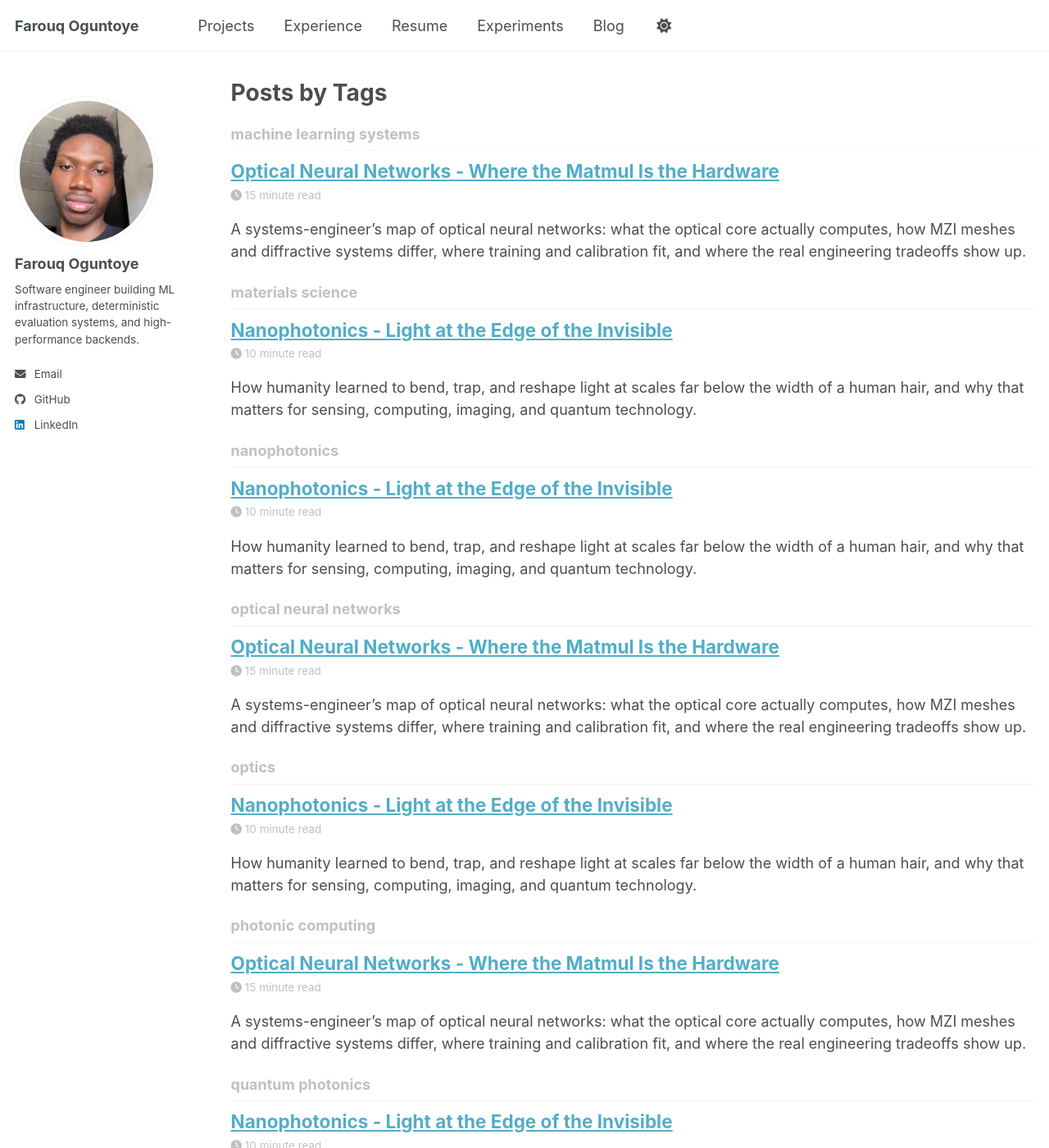
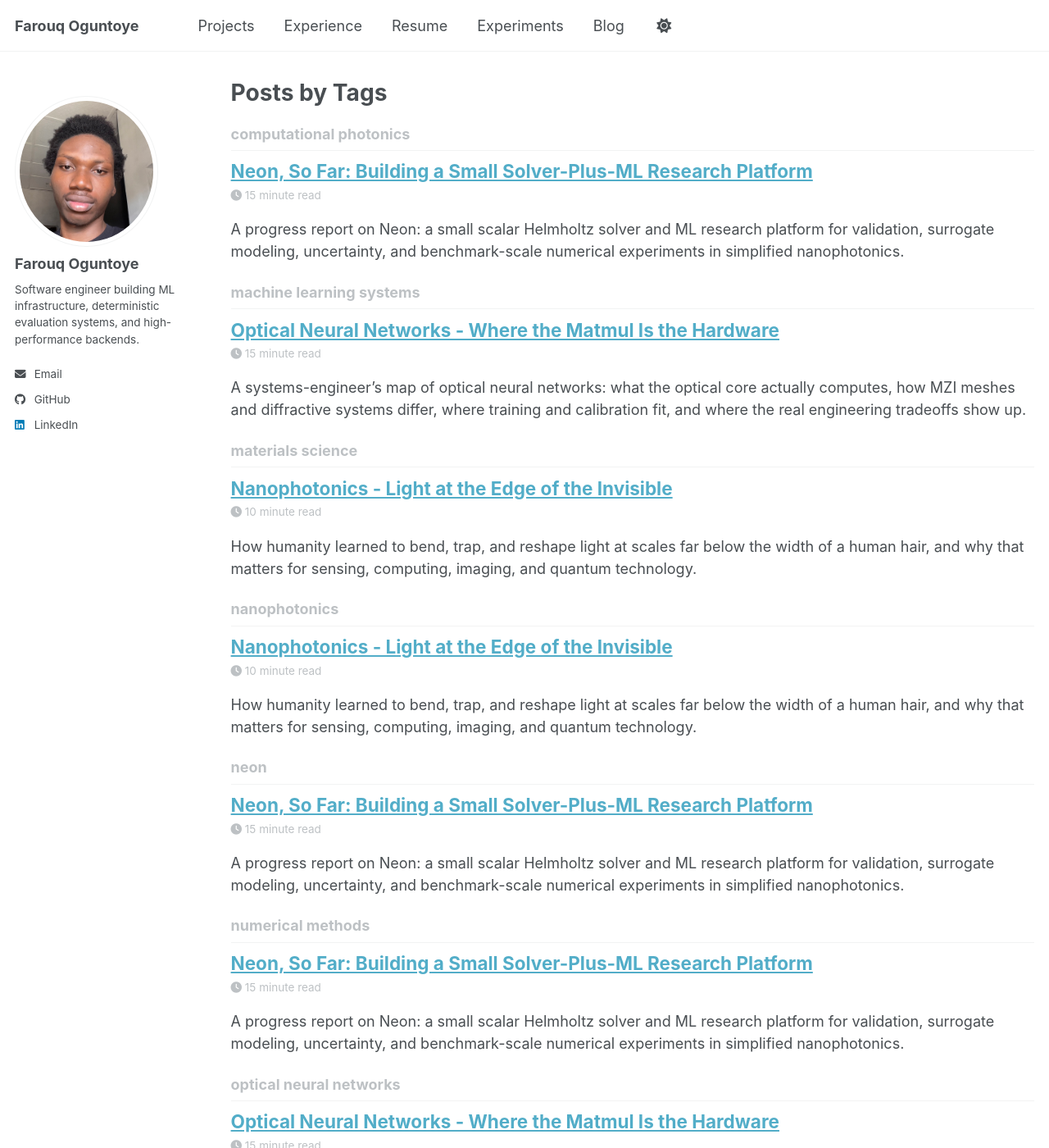
Before and after one commit to Herr-Professor/herr-professor.github.io, a Jekyll site: the page built from _pages/tag-archive.html, in a window 1280 px wide and 1400 px high. Shown: the whole window at 82% size. Built offline with Jekyll 4.4.1, drawn with Linux system fonts in a browser that asks for light colours; a script bundle is joined from its source files by our own code; library files that are not in the unit come from our copies; some of the changed lines change nothing that is shown; some of the changed text lies outside the part shown.

Commit message:
Add Neon progress post

```diff
--- a/_includes/footer.html
+++ b/_includes/footer.html
@@ -20,6 +20,5 @@
 {% endif %}
 
 <div class="page__footer-copyright">
-  &copy; {{ site.time | date: '%Y' }} {{ site.name | default: site.title }}, built with <a href="https://jekyllrb.com" rel="nofollow">Jekyll</a> and <a href="https://mademistakes.com/work/minimal-mistakes-jekyll-theme/" rel="nofollow">Minimal Mistakes</a>.<br />
-  Site last updated {{ "now" | date: '%Y-%m-%d' }}
+  &copy; {{ site.time | date: '%Y' }} {{ site.name | default: site.title }}, built with <a href="https://jekyllrb.com" rel="nofollow">Jekyll</a> and <a href="https://mademistakes.com/work/minimal-mistakes-jekyll-theme/" rel="nofollow">Minimal Mistakes</a>.
 </div>
--- /dev/null
+++ b/_posts/2026-03-23-neon-so-far.md
@@ -0,0 +1,229 @@
+---
+layout: single
+title: "Neon, So Far: Building a Small Solver-Plus-ML Research Platform"
+excerpt: "A progress report on Neon: a small scalar Helmholtz solver and ML research platform for validation, surrogate modeling, uncertainty, and benchmark-scale numerical experiments in simplified nanophotonics."
+permalink: /blog/neon-so-far/
+date: 2026-03-22 22:30:00 +0100
+author_profile: true
+show_date: false
+read_time: true
+share: false
+related: false
+comments: false
+tags:
+  - neon
+  - computational photonics
+  - surrogate modeling
+  - numerical methods
+---
+
+<style>
+  .neon-post-figure {
+    margin: 2rem 0;
+  }
+
+  .neon-post-figure img {
+    width: 100%;
+    border: 1px solid #e5e7eb;
+    border-radius: 8px;
+  }
+
+  .neon-post-figure figcaption {
+    margin-top: 0.75rem;
+    color: #4b5563;
+    font-size: 0.95rem;
+    line-height: 1.6;
+  }
+</style>
+
+I started Neon because I wanted a research codebase I could understand end to end.
+
+There are plenty of powerful simulation environments in photonics, but for the questions I cared about most, I wanted something smaller and more inspectable: a numerical solver I could validate directly, extend carefully, and then use as a base for machine-learning experiments without losing track of what the model was actually learning. Neon started there, as a minimal scalar Helmholtz code. It has gradually turned into something broader: a private solver-plus-ML platform for careful, benchmark-scale numerical modeling experiments in simplified nanophotonics settings.
+
+This post is a snapshot of the work so far, not a finished-project announcement. The direct PDE solver is still the reference path. The learned models are still narrow slab-family surrogates. Some milestones have worked well, some have produced mixed results, and some of the most useful results so far are the ones that forced the project to get more honest.
+
+Because the repository is still private, this write-up focuses on the benchmark design, validation milestones, and what the current results actually justify.
+
+## Why I Started Neon
+
+I wanted to build a serious numerical modeling toolchain from the ground up, but I also wanted it to stay small enough that every piece remained legible. That meant starting with a reduced model instead of pretending to build a full production-grade electromagnetic platform on day one.
+
+The motivation was partly numerical and partly scientific-ML-driven. On the numerical side, I wanted a solver I could validate with simple cases, inspect with tests, and extend in a controlled way. On the ML side, I wanted to look at questions that are easy to overstate in photonics-flavored surrogate modeling: when a surrogate helps, when it does not, whether physics-informed losses really matter, what uncertainty signals are worth trusting, and whether better held-out metrics actually improve downstream screening or inverse-design workflows.
+
+That combination is what Neon has become: a small research platform built around a scalar benchmark where the direct solver remains the oracle.
+
+## What Neon Is Today
+
+Today, Neon is a C++20 scalar frequency-domain Helmholtz code with a Python ML layer built on top of it.
+
+At the solver level, the current codebase supports:
+
+- a 2D scalar frequency-domain Helmholtz solve on a structured Cartesian grid
+- heterogeneous complex relative permittivity
+- two source models: `plane_wave_line` and `point`
+- two absorber modes: a legacy sponge and a scalar stretched-coordinate PML
+- Eigen `SparseLU` as the default linear solve path, with optional `BiCGSTAB` and fallback
+- CSV output plus optional VTK export
+
+On top of that, Neon now includes:
+
+- slab-family dataset generation driven by the direct solver
+- a baseline MLP surrogate
+- a reduced hybrid surrogate that predicts scalar targets plus a cropped centerline field
+- an enhanced hybrid variant with residual, boundary-aware, and source-aware penalties
+- benchmark-facing slab normalization for the current scalar normal-incidence slab family
+- deep-ensemble uncertainty
+- solver-as-oracle active-learning pilots
+- dense screening inverse-design workflows with mandatory direct solver reevaluation
+
+The important qualifier is that all of this remains narrow in scope. Neon is not a full-vector Maxwell platform, and I do not think it should be described that way.
+
+## The Solver Core
+
+The core numerical model is the scalar out-of-plane Helmholtz equation on a regular grid. That is a deliberately reduced model, but it is still enough to make the code scientifically useful as a controlled environment for validation, surrogate modeling, and workflow benchmarking.
+
+The current repository still keeps the direct solver at the center of the project. Every learned model is trained from direct Neon outputs. Every inverse-design-style result still requires direct reevaluation. That design choice matters because it keeps the project honest: the learned model is never allowed to quietly become the ground truth.
+
+<figure class="neon-post-figure">
+  <img src="/images/blog/neon/direct_solver_field_plots.png" alt="Field intensity and real field plots from Neon’s homogeneous benchmark case.">
+  <figcaption>Direct solver output from Neon’s homogeneous benchmark case.</figcaption>
+</figure>
+
+The codebase is also in a decent engineering state now. The current test suite passes `12/12`, and the solver/validation stack is backed by C++ tests plus Python smoke tests for the ML workflows.
+
+## What Changed With the PML / Validation Milestone
+
+One of the first meaningful upgrades was boundary treatment. Neon kept its original sponge absorber as a legacy path, but added a scalar stretched-coordinate PML for the current Helmholtz formulation.
+
+On the shipped homogeneous benchmark, that change made a real difference. The left reflection ratio drops from `0.1772` with the sponge path to `0.0109` with the scalar PML, and the right-side backscatter ratio drops from `0.2765` to `0.0266`. In rough terms, that is about a `16.3x` reduction in the left reflection metric and a `10.4x` reduction in the right backscatter metric. The homogeneous thickness sweep is also well behaved: increasing the PML from `10` to `18` cells reduces the left reflection ratio from `0.0570` to `0.0069` and the right backscatter ratio from `0.1113` to `0.0159`.
+
+<figure class="neon-post-figure">
+  <img src="/images/blog/neon/pml_vs_sponge_validation.png" alt="Validation plots comparing scalar PML and sponge absorbers, plus PML thickness sweeps.">
+  <figcaption>Scalar PML validation on the current benchmark family.</figcaption>
+</figure>
+
+That does not prove broad absorber quality for every geometry, but it does show that the current scalar PML path is materially cleaner than the legacy sponge on the benchmark it was built for.
+
+The validation story also became more interesting once I started comparing the slab benchmark against external references. The transfer-matrix-method check was the most useful example. The first version failed badly, but the failure turned out to be more about what Neon was outputting than about the direct solve itself.
+
+The legacy slab transmission and reflection quantities are monitor-based proxies. On the current slab sweep, comparing those directly to analytic TMM gives mean absolute errors of `0.2279` for transmission and `0.0662` for reflection, with a strongly positive signed bias of `+0.2279` and `+0.0594`. That looks much more like a normalization or proxy offset than random solver scatter. After adding a benchmark-facing scalar normalization for the present lossless normal-incidence slab family, the same comparison improves to mean absolute errors of `0.0489` and `0.0489`, with max absolute errors of about `0.1000` for both terms. That benchmark-facing comparison now passes the current threshold for the shipped slab sweep.
+
+<figure class="neon-post-figure">
+  <img src="/images/blog/neon/tmm_comparison.png" alt="Scatter plots comparing Neon slab coefficients to analytic transfer-matrix-method values.">
+  <figcaption>Legacy proxy outputs versus benchmark-facing slab coefficients in the TMM check.</figcaption>
+</figure>
+
+That is a good result, but it is also a narrow one. I would describe it as improved benchmark-facing scalar slab normalization, not as a general rigorous power-normalization framework.
+
+Not every external check came out well. The corrected `Ez`-to-`Ez` Ceviche comparison still fails its threshold: the current magnitude correlation is `0.8737`, and the normalized field MAE is `1.1199`. I keep that result in the repo because it is useful caution, not because it supports a strong claim.
+
+## The First Surrogate Modeling Milestone
+
+Once the solver and output pipeline were solid enough, I added a solver-driven slab dataset and a small baseline surrogate.
+
+The shipped slab dataset currently contains `18` designs and `108` samples, with deterministic `design_id` splits of `12/3/3` designs or `72/18/18` samples across train, validation, and test. The feature space is simple: slab thickness, slab relative permittivity real part, and wavelength.
+
+The first baseline model was a PyTorch MLP trained on the legacy slab targets:
+
+- `normalized_transmission`
+- `normalized_reflection`
+- `normalized_peak_intensity`
+
+On that legacy target set, the current baseline held-out mean MAE is `0.1548`, and the current OOD probe mean MAE is `0.2627`. The separate OOD degradation check labels that behavior as mild degradation rather than catastrophic collapse, but it is not a robustness story: the mean OOD absolute errors in that check are `0.2749` for transmission, `0.1608` for reflection, and `0.1610` for peak intensity.
+
+That baseline milestone was important because it established the first solver-trained surrogate workflow end to end. But it also made the limitations visible quickly: the model is narrow, the targets started out as proxy quantities, and OOD behavior remains constrained.
+
+## The Hybrid AI + PDE Milestone
+
+The next question was whether a purely tabular surrogate was leaving useful structure on the table. That led to Neon’s reduced hybrid workflow.
+
+The current hybrid model predicts the same scalar slab targets as the baseline, but it also predicts a cropped complex centerline field. During training, Neon can then penalize not just scalar errors but also a reduced discrete Helmholtz residual along that centerline.
+
+That gives three model families in the current comparison ladder:
+
+- **Model A:** baseline data-driven MLP
+- **Model B:** scalar targets + centerline field + reduced residual
+- **Model C:** Model B plus a boundary-aware loss and a source-aware loss
+
+The extra physics terms in Model C are still benchmark-specific and reduced. The boundary-aware term penalizes backward-wave content in a transmitted-side background window near the absorber entrance. The source-aware term penalizes mismatch to the expected forward-wave structure in the source-side background region. This is not a full-domain PINN, not a neural operator, and not a Maxwell-level physics model. But it is physics-derived in a real, limited sense.
+
+<figure class="neon-post-figure">
+  <img src="/images/blog/neon/hybrid_centerline_example.png" alt="Held-out centerline comparison between reference and predicted real, imaginary, and intensity values.">
+  <figcaption>One held-out centerline field example from the reduced hybrid workflow.</figcaption>
+</figure>
+
+## What the Current Results Actually Say
+
+This is where the project stopped being just a feature stack and started becoming a benchmark platform.
+
+On the original legacy target set, the full-data A/B/C comparison is mixed but informative. The current test mean MAEs are:
+
+- Model A: `0.1548`
+- Model B: `0.1616`
+- Model C: `0.1522`
+
+On the shipped OOD probe, the corresponding mean MAEs are:
+
+- Model A: `0.2627`
+- Model B: `0.2802`
+- Model C: `0.2653`
+
+So Model C improves clearly over Model B in both held-out and OOD error on this benchmark, but it still does not beat the simple baseline on OOD.
+
+The ablation result is even more useful than the headline comparison. Removing the source-aware term degrades Model C from `0.1522` to `0.1625` on held-out test MAE and from `0.2653` to `0.2704` on the OOD probe. Removing the boundary-aware term barely changes those numbers: `0.1522` to `0.1521` on test and `0.2653` to `0.2651` on OOD. On this benchmark, the source-aware term is doing real work; the boundary-aware term is much weaker.
+
+The reduced-data study tells a similarly cautious story. Model C beats Model B on held-out test error in `4/6` train-size settings and on OOD error in `5/6`, and it beats Model A on held-out test error in `5/6`. But it beats Model A on OOD in `0/6`. That is the kind of mixed result I want the repo to preserve rather than smooth over.
+
+<figure class="neon-post-figure">
+  <img src="/images/blog/neon/model_abc_test_ood.png" alt="Bar charts comparing Models A, B, and C on held-out and out-of-domain mean absolute error.">
+  <figcaption>A/B/C comparison on the shipped slab benchmark, including the boundary and source ablations.</figcaption>
+</figure>
+
+Later work in the repository moved to the benchmark-facing slab targets for uncertainty and active-learning studies, so those numbers are not directly comparable to the earlier legacy-target results. On that newer target set, the best current single benchmark-facing Model C run reaches a held-out mean MAE of `0.1145`. The shipped 5-member ensemble results are:
+
+- Model A ensemble: `0.1123` test mean MAE and `0.1172` OOD mean MAE
+- Model C ensemble: `0.1155` test mean MAE and `0.1293` OOD mean MAE
+
+Those ensembles are useful because they expose predictive spread, but the uncertainty signal is still mixed. For Model A, the overall mean predictive standard deviation rises from `0.0086` on test to `0.0212` on the OOD probe. For Model C, it rises from `0.0129` to `0.0258`. That is directionally sensible. But the error-correlation signal is not strong enough to call the uncertainty calibrated: the overall uncertainty-error correlation is `-0.0087` on test and `-0.0920` on the OOD probe for Model A, and `-0.2913` on test versus `0.2458` on the OOD probe for Model C.
+
+## What Is Still Not Solved
+
+The biggest unresolved issues are exactly the ones I would expect in a project at this stage.
+
+First, the scalar benchmark itself is still narrow. The benchmark-facing slab normalization fixed an important comparison problem, but it only fixes it for the current lossless normal-incidence scalar slab family. It is not a general flux-normalization framework for arbitrary geometries.
+
+Second, the external numerical comparison is still incomplete. The TMM benchmark is now more defensible, but the Ceviche cross-check remains below threshold, so it stays in the project as a warning sign rather than a success claim.
+
+Third, the active-learning story is still a pilot, not a full paper-scale experiment. The shipped passive-vs-active comparison uses one selection seed, `4` initial labeled train designs, one acquisition round to `6` labeled designs, and `3`-member ensembles inside the loop. At that reduced budget, uncertainty-guided acquisition improves held-out test MAE for all three model families, but it hurts the shipped OOD probe for all three:
+
+- Model A: `0.1273` active vs `0.1330` passive on test, but `0.1320` active vs `0.1249` passive on OOD
+- Model B: `0.1300` active vs `0.1374` passive on test, but `0.1440` active vs `0.1293` passive on OOD
+- Model C: `0.1308` active vs `0.1388` passive on test, but `0.1362` active vs `0.1300` passive on OOD
+
+The current physics-interaction summary labels the active-learning effect as neutral: Model C’s test-gain advantage over Model B is only `+0.0003`.
+
+<figure class="neon-post-figure">
+  <img src="/images/blog/neon/passive_vs_active_test_ood.png" alt="Line plots comparing passive and uncertainty-guided acquisition on held-out and out-of-domain error.">
+  <figcaption>Reduced-budget passive versus uncertainty-guided acquisition on the current slab benchmark.</figcaption>
+</figure>
+
+Fourth, the inverse-design path is still screening, not mature optimization. In the current A/B/C comparison, the best directly reevaluated candidate actually comes from Model B, not Model C: the direct objective values are `0.4732` for Model A, `0.1653` for Model B, and `0.4238` for Model C. The uncertainty-aware ranking workflow helps a little inside the benchmark-facing Model C branch, nudging the best directly reevaluated candidate from `0.5462` for the single-model ranking to `0.5364` for the conservative ensemble ranking, but that is still a modest improvement inside a workflow where direct solver reevaluation remains mandatory.
+
+## Why I Think This Direction Matters
+
+What keeps this project interesting to me is not that every new layer wins cleanly. It is that the codebase now has enough structure to show where the wins are real, where the losses are real, and where the conclusions need to stay narrow.
+
+The PML milestone improved the direct solver in a way that shows up clearly in validation. The benchmark-facing normalization improved a comparison that had been misleading. The enhanced hybrid model does contain a genuinely useful source-aware term on this slab benchmark. The uncertainty layer is useful enough to support experiments, but not trustworthy enough to overclaim. The active-learning workflow works as code and as a reduced pilot, but it does not yet answer the broader data-efficiency question. I find that much more valuable than a project that only reports the parts that happened to look good.
+
+## What I’m Building Next
+
+The next steps are fairly clear from the current results.
+
+I want to keep strengthening the benchmark-facing side of the project rather than expanding scope too quickly. That means:
+
+- improving solver-facing normalization and external validation without pretending the scalar slab fix solves general flux normalization
+- pushing the hybrid physics terms toward stronger, less local constraints
+- rerunning the active-learning study at a larger budget and with multiple seeds before making bigger claims
+- improving the uncertainty diagnostics so the repo can distinguish spread that merely increases off-domain from spread that actually ranks error usefully
+
+More broadly, I want Neon to keep becoming the kind of research codebase that makes mixed results legible instead of hiding them. At the current state, that feels like the right direction.
```
